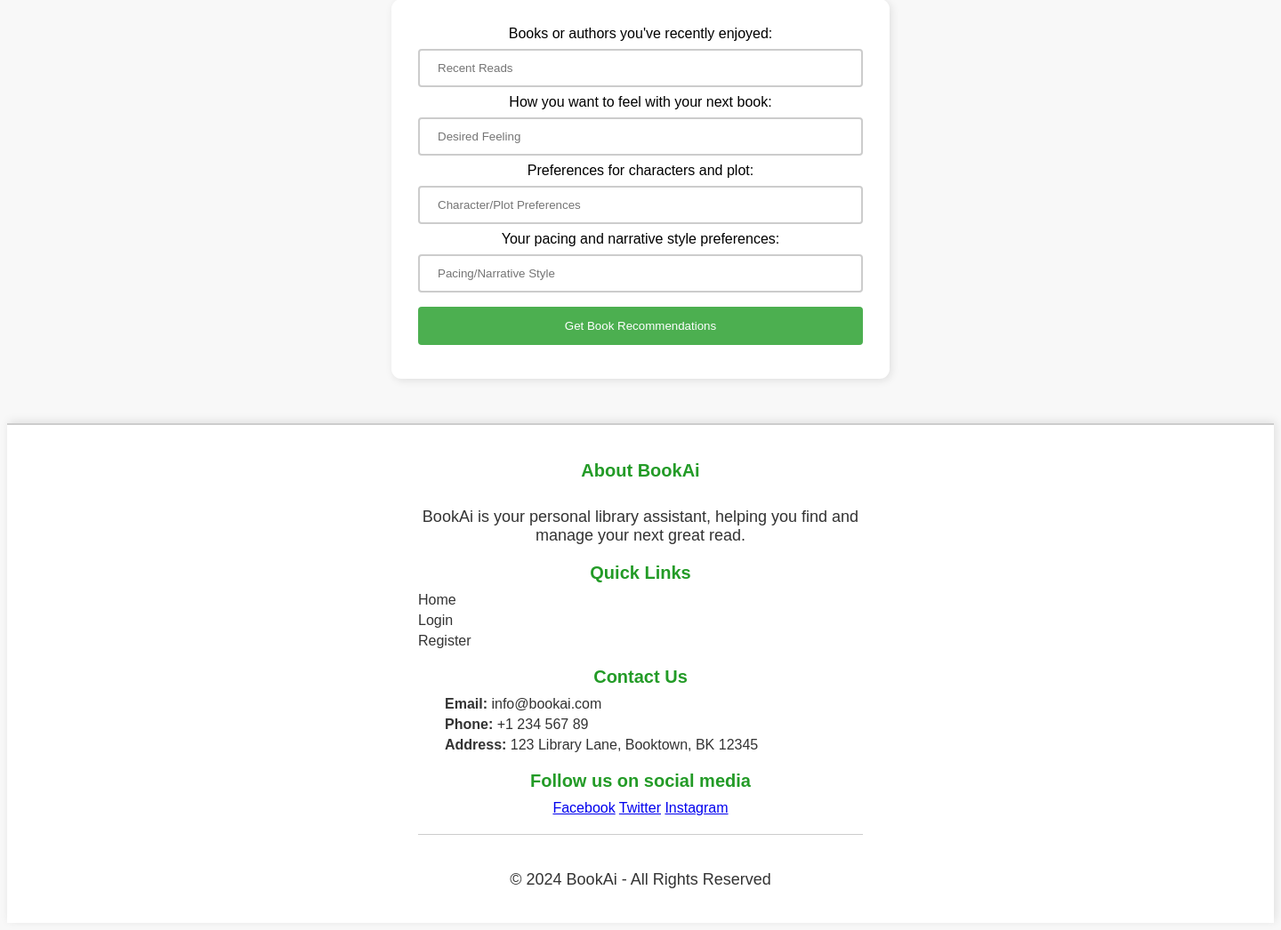
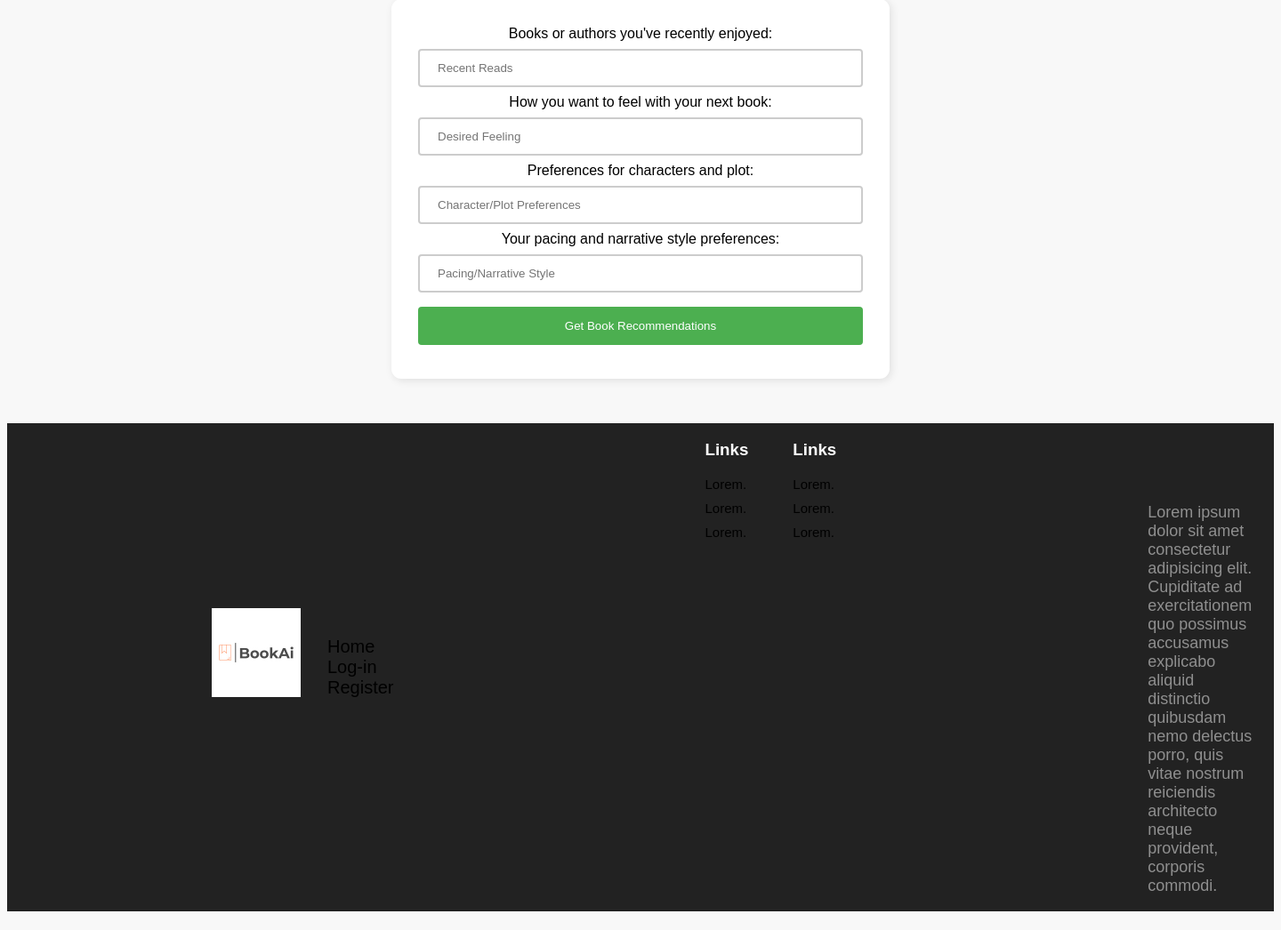
Before and after one commit to Ernosto0/BookHalter, a Django app: page / in a window 1440 px wide. Shown: the part 625-1671 px from the top of the page at 89% size. After the commit the page ends 1650 px from the top, so only its background shows below. Run offline with Django 5.2, Linux system fonts and the light colour scheme.

Commit message:
Footer Eklendi

```diff
--- a/projects/templates/projects/projects.html
+++ b/projects/templates/projects/projects.html
@@ -54,6 +54,7 @@
 
         <button type="submit">Get Book Recommendations</button>
     </form>
+
     <!-- Text for Result -->
     <p id="resultText"></p>
 
--- a/static/title.css
+++ b/static/title.css
@@ -16,70 +16,75 @@
   color: #555;
 }
 
-footer {
-  background-color: #fff;
-  color: #333;
-  text-align: center;
-  padding: 20px 0;
-  box-shadow: 2px -2px 10px rgba(0, 0, 0, 0.1); /* Box shadow like the form but cast upwards */
-  border-top: 2px solid #ccc; /* A top border to distinguish from the content area */
-  position: relative; /* Position relative for any absolutely positioned children */
-  bottom: 0; /* Stick to the bottom */
-  width: 100%; /* Full width */
+footer .container {
+  display: flex;
+  flex-direction: row;
+  padding: 0px 200px;
+  text-align: left;
+  gap: 300px;
+  background-color: rgb(34, 34, 34);
 }
 
-.footer-content {
-  max-width: 500px; /* Matches the form width */
-  margin: auto; /* Center the footer content */
-  padding: 0 30px; /* Padding on the sides */
+footer .container .section1 {
+  display: flex;
+  flex-direction: row;
+  align-items: center;
+
 }
 
-.footer-section {
-  margin-bottom: 20px; /* Space between footer sections */
+footer .container .section1 img {
+  height: 100px;
+  margin: 0px 30px;
+  margin-bottom: 30px;
 }
 
-.footer-section h3 {
+footer .container .section1 a {
+  text-decoration: none;
+  color: var(--maincolor);
   font-size: 20px;
-  color: #239b27; /* Green color to match the headings in the content area */
-  margin-bottom: 10px; /* Space below the section headings */
 }
 
-.footer-section ul {
-  list-style: none; /* Remove bullet points */
-  padding: 0; /* Remove padding */
-  margin: 0; /* Remove margins */
-  text-align: left; /* Align text to the left */
+footer .container .section1 a:hover {
+  text-decoration: underline;
+  color: rgb(110, 110, 110);
 }
-
-.footer-section ul li {
-  margin-bottom: 5px; /* Space between list items */
+footer .container .section2{
+  display: flex;
+  gap: 50px;
+  margin-left: 50px;
 }
-
-.footer-section ul li a {
-  color: #333; /* Darker text color for links for better readability */
-  text-decoration: none; /* No underlines on links */
-  transition: color 0.3s ease; /* Smooth transition for hover effect */
+footer .container .section2 .box .heading h3{
+  color: white;
 }
-
-.footer-section ul li a:hover {
-  color: #4CAF50; /* Color change on hover to match button hover state */
+footer .container .section2 .box{
+  display: flex;
+  flex-direction: column;
 }
-
-.footer-bottom {
-  border-top: 1px solid #ccc; /* A subtle top border for the bottom area */
-  padding-top: 10px; /* Padding above the bottom text */
-  font-size: 14px; /* Smaller font size for copyright text */
+footer .container .section2 .box .links{
+  display: flex;
+  flex-direction: column;
 }
-
-/* Responsive adjustments */
-@media (max-width: 600px) {
-  .footer-content {
-      padding: 0 15px; /* Smaller padding on smaller screens */
-  }
-  .footer-section h3 {
-      font-size: 18px; /* Slightly smaller headings on smaller screens */
-  }
-  .footer-section ul li {
-      font-size: 14px; /* Smaller text for list items on smaller screens */
-  }
+footer .container .section2 .box .links a{
+  margin-bottom:10px;
+  text-decoration: none;
+  color: var(--maincolor);
+  font-size: 15px;
 }
+footer .container .section2 .box .links a:hover{
+  text-decoration: underline;
+  color: rgb(110, 110, 110);
+}
+footer .container .section3{
+display: flex;
+flex-direction: column;
+margin-top: 20px;
+margin-left: 50px;
+}
+footer .container .section3 .icons i{
+  font-size: 35px;
+  margin: 0px 20px;
+  color: white;
+}
+footer .container .section3 .about p{
+  color: #8f8f8f;
+}
--- a/templates/main.html
+++ b/templates/main.html
@@ -20,40 +20,49 @@
     {% endblock %}
 
     <footer>
-        <div class="footer-content">
-            <div class="footer-section about">
-                <h3>About BookAi</h3>
-                <p>BookAi is your personal library assistant, helping you find and manage your next great read.</p>
+        <div class="container">
+            <div class="section1">
+                <div class="logo">
+                    <img src="logo.jpg" alt="">
+                </div>
+                <div class="links">
+                    <a href="#">Home</a>
+                    <a href="#">Log-in</a>
+                    <a href="#">Register</a>
+                </div>
             </div>
-            <div class="footer-section links">
-                <h3>Quick Links</h3>
-                <ul>
-                    <li><a href="{% url 'projects' %}">Home</a></li>
-                    <li><a href="{% url 'login' %}">Login</a></li>
-                    <li><a href="{% url 'register' %}">Register</a></li>
-
-                </ul>
+            <div class="section2">
+                <div class="box">
+                    <div class="heading">
+                        <h3>Links</h3>
+                    </div>
+                    <div class="links">
+                        <a href="#">Lorem.</a>
+                        <a href="#">Lorem.</a>
+                        <a href="#">Lorem.</a>
+                    </div>
+                </div>
+                <div class="box">
+                    <div class="heading">
+                        <h3>Links</h3>
+                    </div>
+                    <div class="links">
+                        <a href="#">Lorem.</a>
+                        <a href="#">Lorem.</a>
+                        <a href="#">Lorem.</a>
+                    </div>
+                </div>
             </div>
-            <div class="footer-content">
-
-
-              <div class="footer-section contact-info">
-                  <h3>Contact Us</h3>
-                  <ul>
-                      <li><strong>Email:</strong> <a href="mailto:info@bookai.com">info@bookai.com</a></li>
-                      <li><strong>Phone:</strong> <a href="tel:+123456789">+1 234 567 89</a></li>
-                      <li><strong>Address:</strong> 123 Library Lane, Booktown, BK 12345</li>
-                  </ul>
-              </div>
-            <div class="footer-section socials">
-                <h3>Follow us on social media</h3>
-                <a href="your_facebook_link">Facebook</a>
-                <a href="your_twitter_link">Twitter</a>
-                <a href="your_instagram_link">Instagram</a>
+            <div class="section3">
+                <div class="icons">
+                    <a href="#"><i class="fa-brands fa-square-instagram"></i></a>
+                    <a href="#"><i class="fa-brands fa-twitter"></i></a>
+                    <a href="#"><i class="fa-brands fa-discord"></i></a>
+                </div>
+                <div class="about">
+                    <p>Lorem ipsum dolor sit amet consectetur adipisicing elit. Cupiditate ad exercitationem quo possimus accusamus explicabo aliquid distinctio quibusdam nemo delectus porro, quis vitae nostrum reiciendis architecto neque provident, corporis commodi.</p>
+                </div>
             </div>
-        </div>
-        <div class="footer-bottom">
-            <p>&copy; 2024 BookAi - All Rights Reserved</p>
         </div>
     </footer>
 
```
